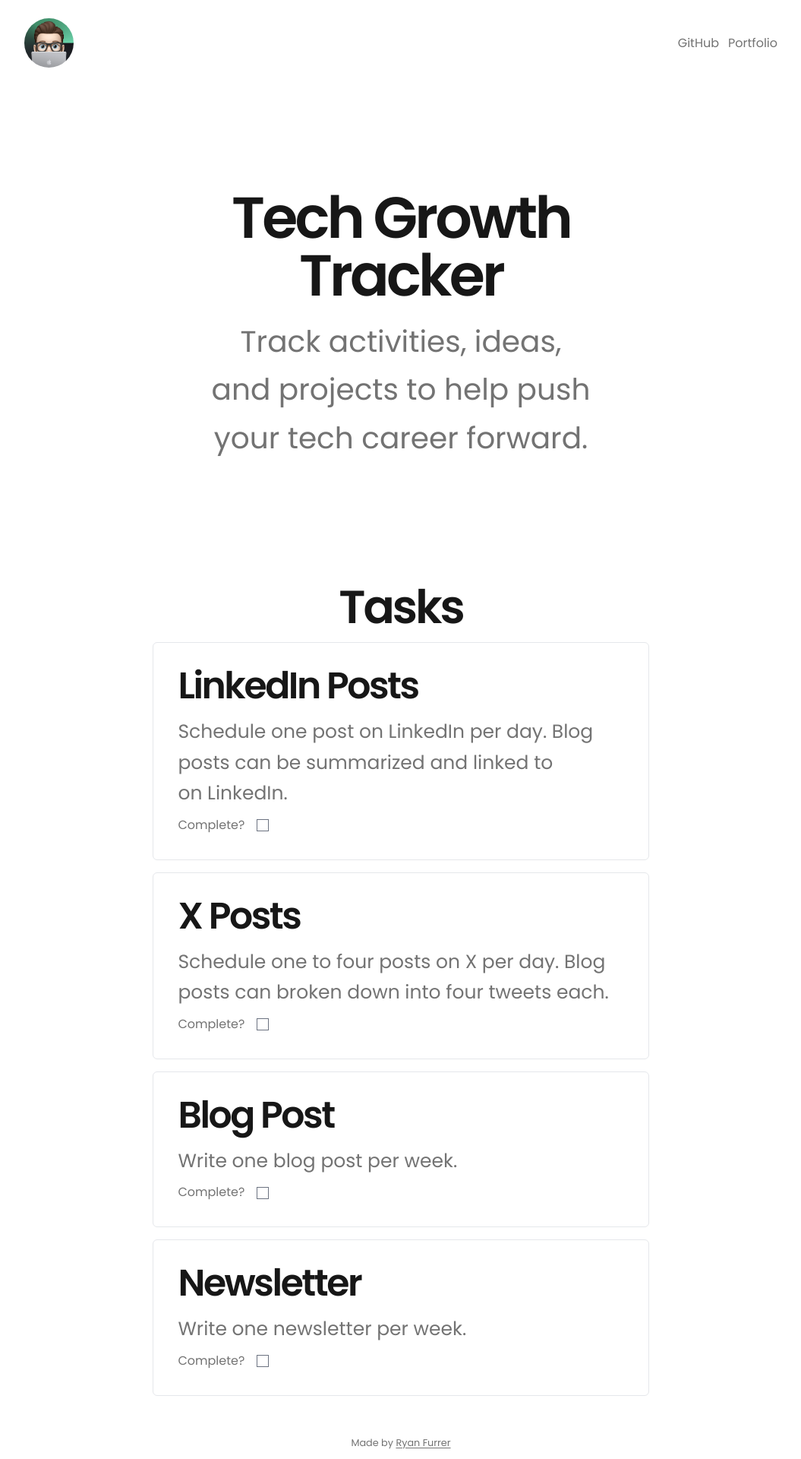
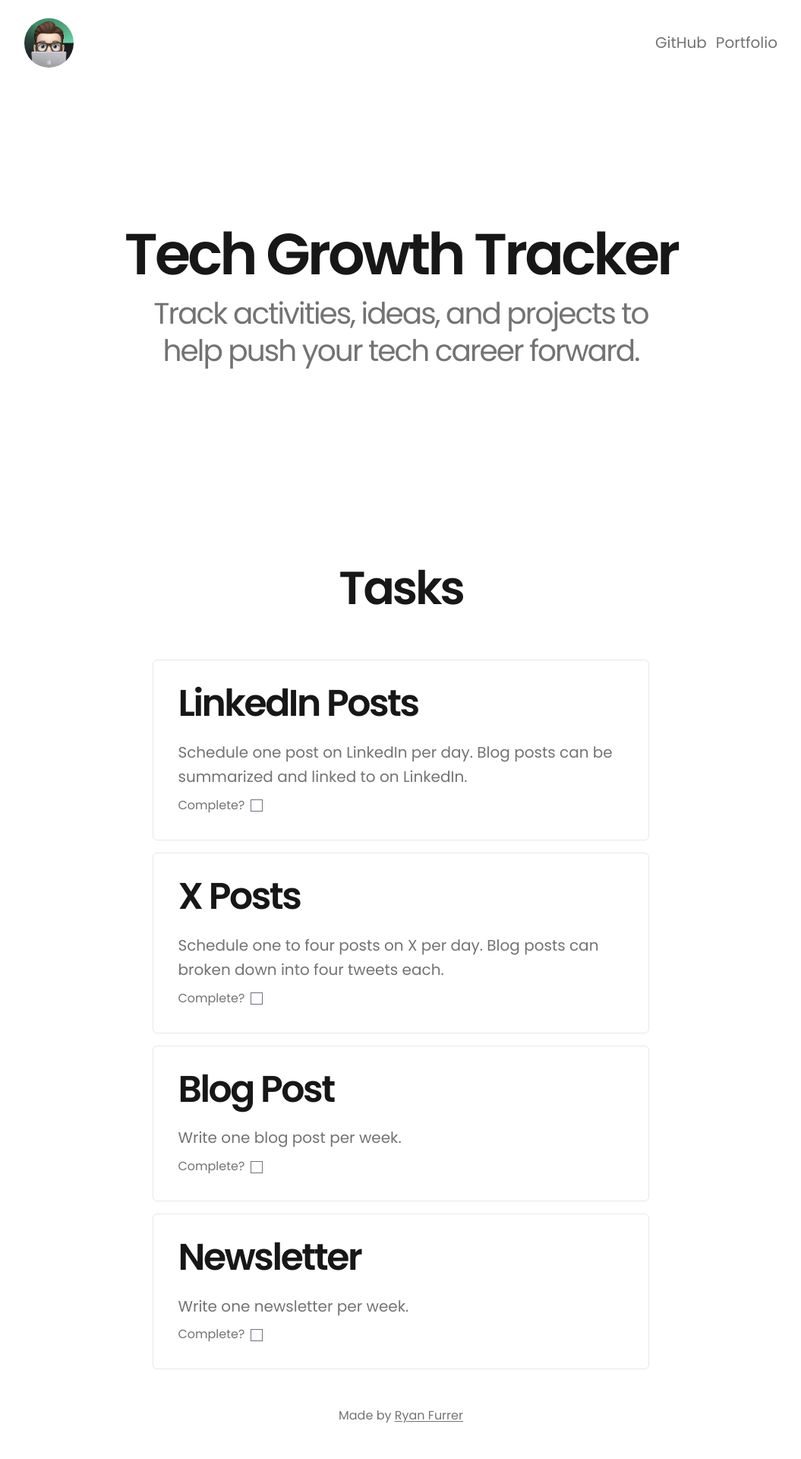
Before and after one commit to ryandotfurrer/tech-growth-tracker, a Next.js app: page / in a window 1280 px wide. Shown: the top 1920 px of the page at 76% size, without its empty margins (112-1167 px from the left). Built offline with nearby package versions, Linux system fonts and the light colour scheme.

Commit message:
Revised font sizing and padding for layout.

```diff
--- a/src/app/components/Footer.tsx
+++ b/src/app/components/Footer.tsx
@@ -3,17 +3,16 @@ import Link from "next/link";
 export default function Footer() {
   return (
     <footer className="py-8 text-center">
-      <p>
-        <small>
+      <p className="text-sm">
         Made by{" "}
         <Link
+          className="text-sm"
           href="https://ryanfurrer.com"
           target="_blank"
           rel="noopener noreferrer"
         >
           Ryan Furrer
         </Link>
-        </small>
       </p>
     </footer>
   );
--- a/src/app/components/Hero.tsx
+++ b/src/app/components/Hero.tsx
@@ -5,9 +5,11 @@ type HeroProps = {
 
 export default function Hero({ title, description }: HeroProps) {
   return (
-    <header className="flow mx-auto max-w-prose py-36 text-center">
+    <header className="flow mx-auto py-24 text-center lg:py-48">
       <h1>{title}</h1>
-      <p className="text-balance text-2xl">{description}</p>
+      <p className="text-balance text-2xl leading-tight tracking-tighter">
+        {description}
+      </p>
     </header>
   );
 }
--- a/src/app/components/TaskCard.tsx
+++ b/src/app/components/TaskCard.tsx
@@ -22,13 +22,13 @@ export default function TaskCard({ taskName, taskDescription }: TaskCardProps) {
       id="taskCard"
     >
       <h3>{taskName}</h3>
-      <p className="mb-2 text-lg">{taskDescription}</p>
-      <label>
+      <p className="py-2">{taskDescription}</p>
+      <label className="text-sm">
         Complete?
         <input
           type="checkbox"
           id={taskName}
-          className="ml-4"
+          className="ml-2"
           checked={isChecked}
           onChange={checkHandler}
         />
--- a/src/app/globals.css
+++ b/src/app/globals.css
@@ -57,6 +57,11 @@
     @apply text-lg; /* clamp(1.35rem, 1.2761rem + 0.3696vw, 1.5625rem) */
   }
 
+  p,
+  a {
+    @apply text-base;
+  }
+
   a {
     @apply underline underline-offset-2 hover:text-neutral-900 dark:hover:text-neutral-100;
   }
--- a/src/app/layout.tsx
+++ b/src/app/layout.tsx
@@ -2,13 +2,12 @@ import type { Metadata } from "next";
 import "./globals.css";
 import NavBar from "./components/NavBar";
 import Footer from "./components/Footer";
-import { SpeedInsights } from "@vercel/speed-insights/next";
 import Hero from "./components/Hero";
 
 export const metadata: Metadata = {
-  title: "Next.JS template with Tailwind CSS",
+  title: "Tech Growth Tracker",
   description:
-    "A basic and largely un-opinionated starter template using Next.JS and Tailwind CSS.",
+    "Track activities, ideas, and projects to help push your tech career forward.",
 };
 
 export default function RootLayout({
@@ -18,7 +17,7 @@ export default function RootLayout({
 }) {
   return (
     <html lang="en">
-      <body className="flow mx-auto grid max-h-screen max-w-screen-lg text-pretty bg-white px-4 py-6 leading-relaxed text-neutral-500 dark:bg-black">
+      <body className="flow mx-auto grid max-h-screen max-w-screen-lg text-pretty bg-white px-4 py-6 leading-relaxed text-neutral-500 dark:bg-black dark:text-neutral-400">
         <NavBar />
         <Hero
           title="Tech Growth Tracker"
@@ -26,7 +25,6 @@ export default function RootLayout({
         />
         {children}
         <Footer />
-        <SpeedInsights />
       </body>
     </html>
   );
--- a/src/app/page.tsx
+++ b/src/app/page.tsx
@@ -5,7 +5,7 @@ export default function Home() {
   return (
     <main className="flow">
       <section className="flow">
-        <h2 className="text-center">Tasks</h2>
+        <h2 className="py-12 text-center">Tasks</h2>
         <TaskCard
           taskName="LinkedIn Posts"
           taskDescription="Schedule one post on LinkedIn per day. Blog posts can be summarized and linked to on LinkedIn."
```
Lines whose indentation alone changed are shown as unchanged.
